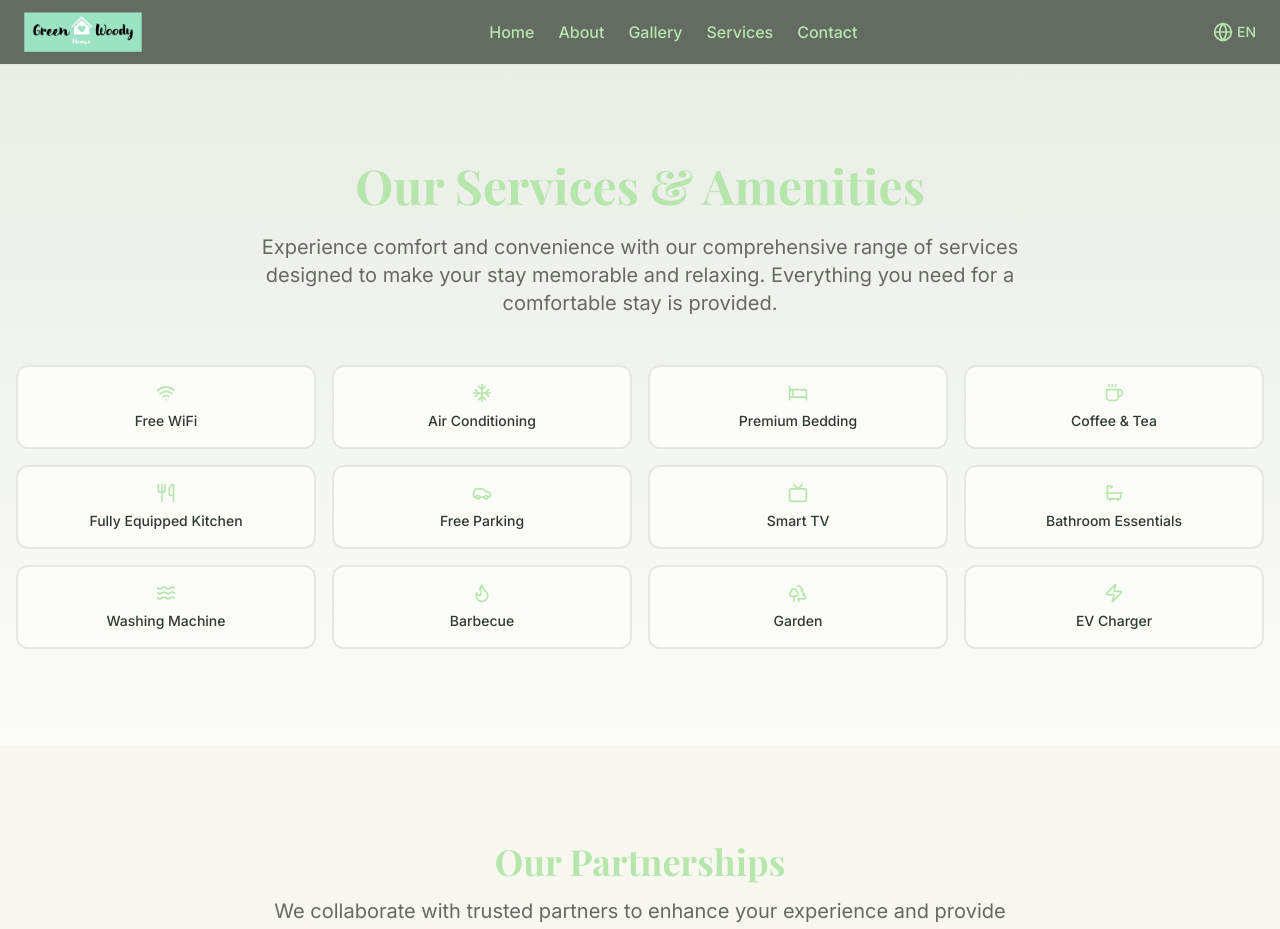
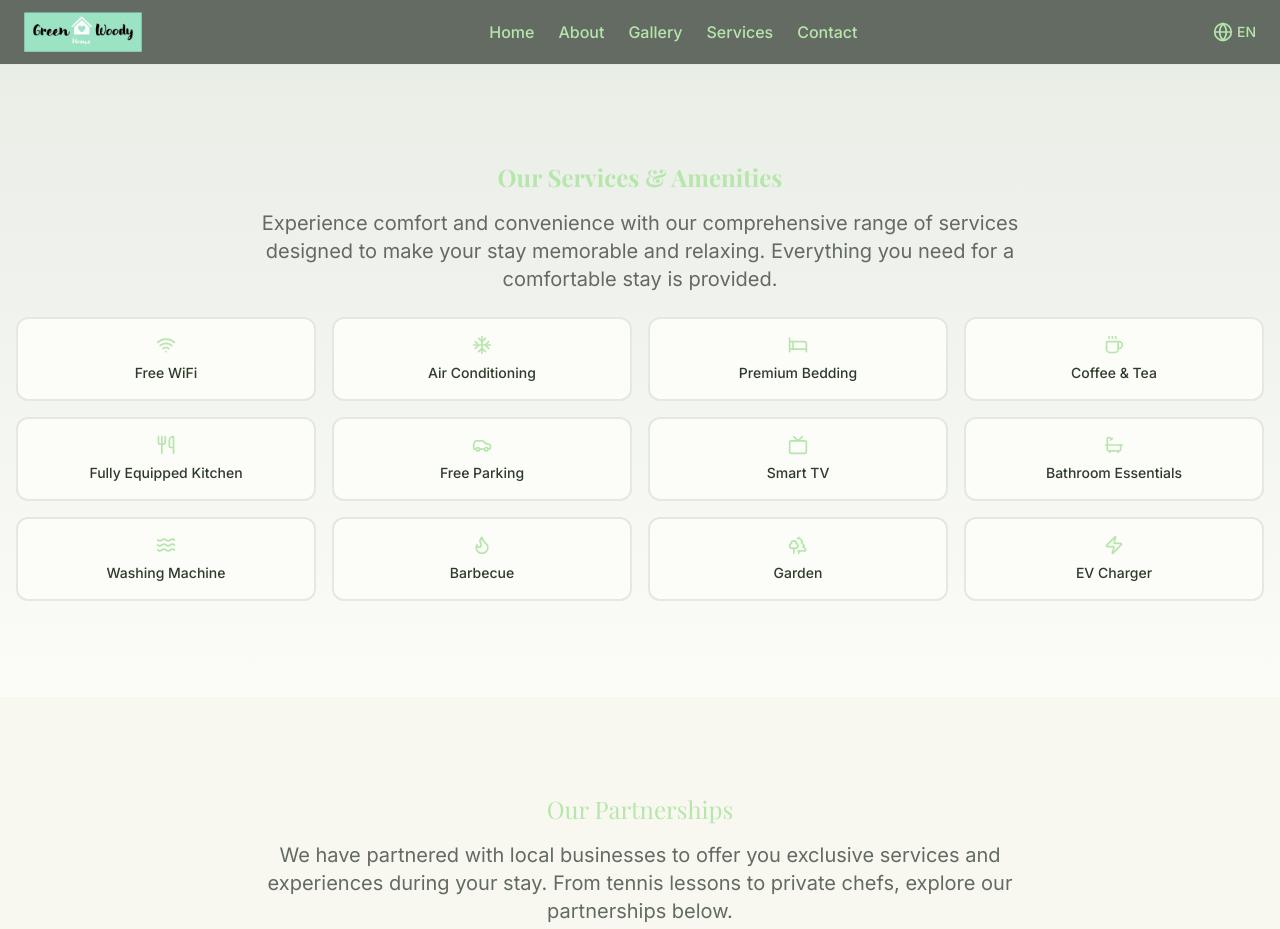
Before and after one commit to PierluigiManc01/green-woody-home-website, a React (Vite) app: page /services in a window 1280 px wide. Shown: the top 929 px of the page. Built offline with nearby package versions, Linux system fonts and the light colour scheme; a web font is replaced by a local one.

Commit message:
style fixes

```diff
--- a/src/contexts/LanguageContext.tsx
+++ b/src/contexts/LanguageContext.tsx
@@ -122,6 +122,8 @@ const translations = {
     // Services
     'services.title': 'Our Services & Amenities',
     'services.subtitle': 'Experience comfort and convenience with our comprehensive range of services designed to make your stay memorable and relaxing. Everything you need for a comfortable stay is provided.',
+    'services.partnerships.title': 'Our Partnerships',
+    'services.partnerships.subtitle': 'We have partnered with local businesses to offer you exclusive services and experiences during your stay. From tennis lessons to private chefs, explore our partnerships below.',
     //barazzutti
     'services.barazzutti.description': 'We can arrange tennis lessons and court bookings at the renowned Barazzutti Tennis Academy, located in the same private area. Perfect for both beginners and experienced players, you can enjoy personalized coaching from a Davis Cup champion.',
     'services.barazzutti.note1': 'Book private Tennis Lessons',
@@ -271,6 +273,8 @@ const translations = {
     // Services
     'services.title': 'I Nostri Servizi e Comfort',
     'services.subtitle': 'Vivi comfort e convenienza con la nostra gamma completa di servizi pensati per rendere il tuo soggiorno memorabile e rilassante. Tutto ciò di cui hai bisogno per un soggiorno confortevole è fornito.',
+    'services.partnerships.title': 'Le nostre Partnerships',
+    'services.partnerships.subtitle': 'We have partnered with local businesses to offer you exclusive services and experiences during your stay. From tennis lessons to private chefs, explore our partnerships below.',
     //barazzutti
     'services.barazzutti.description': 'Possiamo organizzare lezioni di tennis e prenotazioni di campi presso la rinomata Barazzutti Tennis Academy, situata nel nostro consorzio privato. Perfetto per principianti ed esperti, potrai godere di un coaching personalizzato da un campione di Coppa Davis.',
     'services.barazzutti.note1': 'Prenota lezioni di tennis private',
--- a/src/pages/Services.tsx
+++ b/src/pages/Services.tsx
@@ -139,8 +139,8 @@ const Services: React.FC = () => {
       <main className="flex-grow">
         {/* Hero Section */}
         <section className="bg-gradient-to-b from-primary/10 to-background py-16 section-container">
-          <div className="container mx-auto px-4 text-center mb-12">
-            <h1 className="text-4xl md:text-5xl font-bold text-bnb-green2 mb-6">
+          <div className="container mx-auto px-4 text-center mb-4">
+            <h1 className="text-3xl md:text-2xl sm:text-xl font-bold text-bnb-green2 mb-4">
               {t('services.title')}
             </h1>
             <p className="text-xl text-muted-foreground max-w-3xl mx-auto mb-6">
@@ -166,12 +166,11 @@ const Services: React.FC = () => {
         {/* Partnerships Section */}
         <section className="section-container bg-accent">
           <div className="text-center mb-12">
-            <h2 className="text-3xl md:text-4xl font-bold text-bnb-green2 mb-4">
-              Our Partnerships
+            <h2 className="text-3xl md:text-2xl sm:text-xlfont-bold text-bnb-green2 mb-4">
+              {t('services.partnerships.title')}
             </h2>
             <p className="text-xl text-muted-foreground max-w-3xl mx-auto mb-6">
-              We collaborate with trusted partners to enhance your experience and provide
-              additional services during your stay.
+              {t('services.partnerships.subtitle')}
             </p>
           </div>
 
@@ -191,12 +190,12 @@ const Services: React.FC = () => {
                         alt={partnership.title}
                         className="w-28 h-28 object-contain mb-4"
                       />
-                      <h3 className="text-xl font-bold text-bnb-dark text-center mb-6">
+                      <h3 className="text-3xl md:text-2xl sm:text-xl font-bold text-bnb-dark_gray text-center mb-6">
                         {partnership.title}
                       </h3>
                       <span
                         onClick={() => toggleCard(index)}
-                        className="absolute bottom-4 right-4 text-white hover:text-bnb-dark text-lg cursor-pointer underline font-medium"
+                        className="absolute bottom-4 right-4 text-white hover:text-bnb-dark_gray text-lg cursor-pointer underline font-medium"
                       >
                         More Info
                       </span>
@@ -223,7 +222,7 @@ const Services: React.FC = () => {
           </div>
 
           <div className="text-center mt-12">
-            <p className="text-xl text-muted-foreground max-w-3xl mx-auto mb-6">
+            <p className="text-2xl md:text-xl text-muted-foreground max-w-3xl mx-auto mb-6">
               {t('services.conclusion')}
             </p>
           </div>
```
